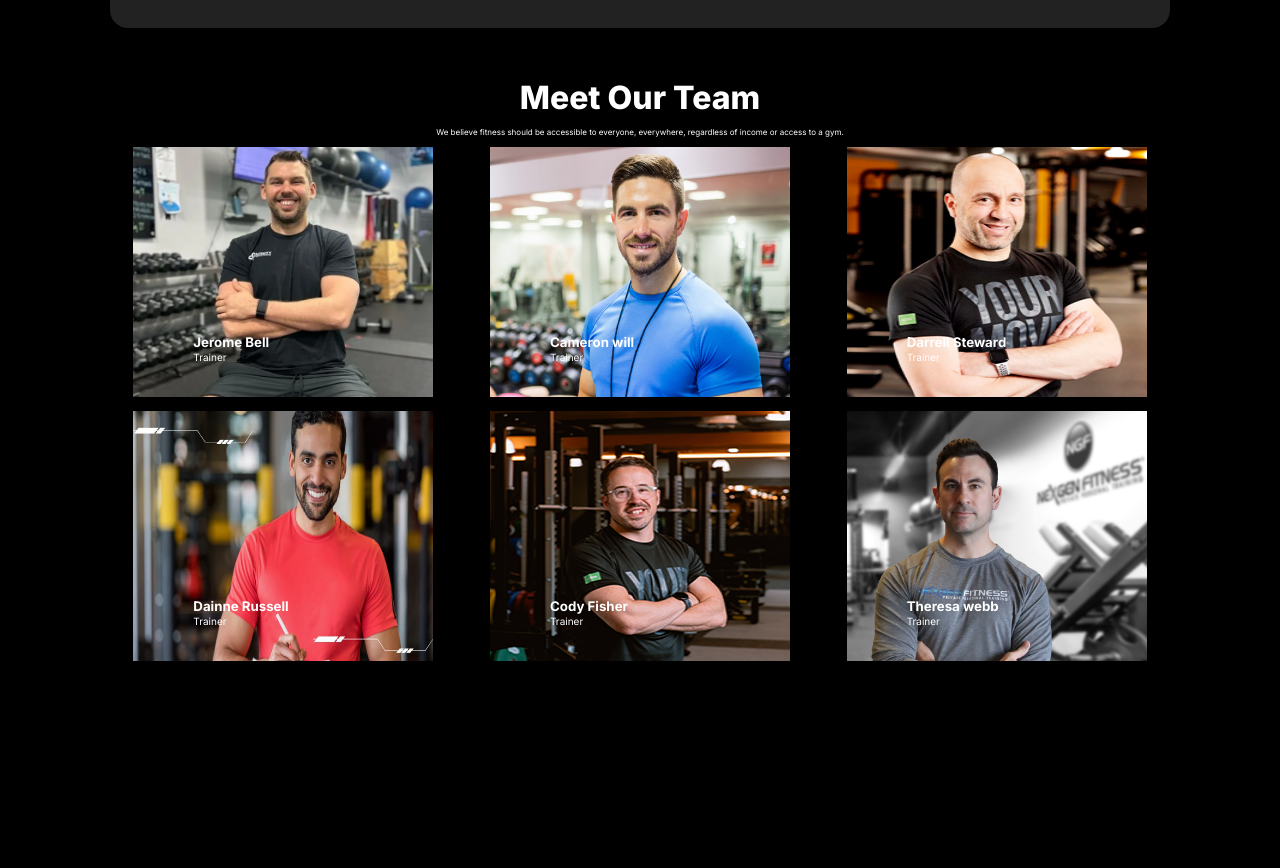
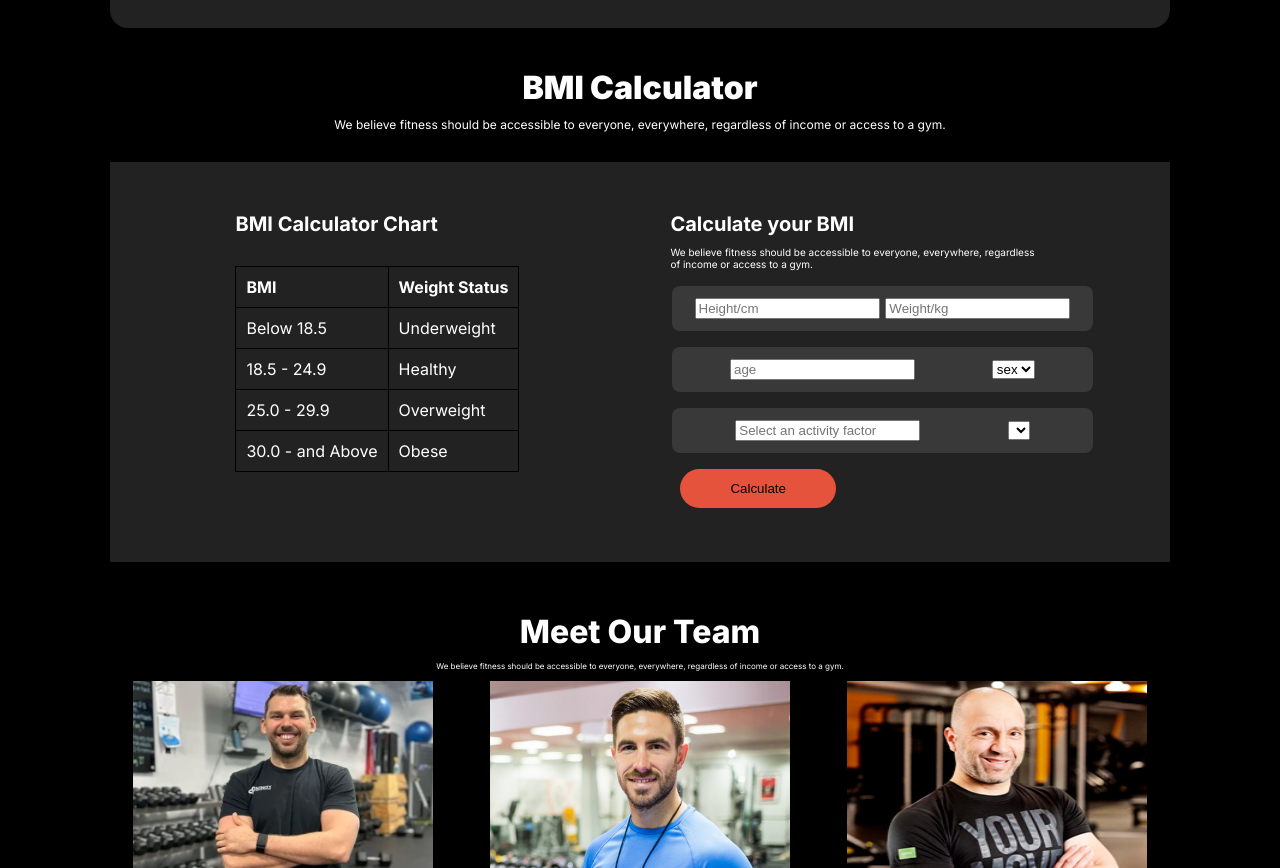
Before and after one commit to nurislamemon1/my-secound-assignment, a plain HTML site: page index.html in a window 1280 px wide. Shown: the part 1626-2494 px from the top of the page. Before the commit the page ends 2326 px from the top, so only its background shows below. Drawn offline with Linux system fonts and the light colour scheme.

Commit message:
BMI section done

```diff
--- a/index.html
+++ b/index.html
@@ -93,6 +93,72 @@
 
       </section>
 
+      <div class="BMI">
+        <h2>BMI Calculator</h2>
+        <p>We believe fitness should be accessible to everyone, everywhere, regardless of income or access to a gym.</p>
+      </div>
+
+<section class="calculate-section-container">
+
+    <div class="calculate-section">
+        <h3>BMI Calculator Chart</h3>
+        <table>
+            <tbody>
+                <tr>
+                    <th>BMI </th>
+                    <th>Weight Status</th>
+                </tr>
+                <tr>
+                    <td>Below 18.5</td>
+                    <td>Underweight</td>
+                </tr>
+                <tr>
+                    <td>18.5 - 24.9</td>
+                    <td>Healthy</td>
+                </tr>
+                <tr>
+                    <td>25.0 - 29.9</td>
+                    <td>Overweight</td>
+                </tr>
+                <tr>
+                    <td>30.0 - and Above</td>
+                    <td>Obese</td>
+                </tr>
+
+            </tbody>
+        </table>
+
+    </div>
+
+    <div class="calculate-BMI">
+        <h3>Calculate your BMI</h3>
+        <p>We believe fitness should be accessible to everyone, everywhere, regardless <br>of income or access to a gym. </p>
+        <form>
+            <div class="form-1">
+                <input type="text" placeholder="Height/cm">
+                <input type="text" placeholder="Weight/kg">
+            </div>
+        <div class="form-2">
+            <input type="text" placeholder="age">
+            <select>
+                <option>sex</option>
+            </select>
+        </div>
+
+        <div class="form-3">
+            <input type="" placeholder="Select an activity factor">
+            <select>
+                <option></option>
+            </select>
+        </div>
+        <button class="button">Calculate</button>
+        </form>
+
+    </div>
+
+</section>
+
+
 
       <section class="teams-section-container">
         <div class="team-content">
--- a/styles/styles.css
+++ b/styles/styles.css
@@ -204,6 +204,109 @@ margin: 20px 20px;
 
 }
 
+.BMI{
+    display: flex;
+    flex-direction: column;
+    justify-content: center;
+    align-items: center;
+    margin-top: 40px;
+}
+.BMI h2{
+     font-size: 32px;
+font-weight: 900;
+}
+.BMI p{
+    font-size: 12px;
+    margin-top: 10px;
+}
+
+.calculate-section-container{
+    width: 1060px;
+height: 400px;
+margin-top: 30px;
+background: rgb(34, 34, 34);
+display: flex;
+}
+
+   .calculate-section h3{
+  font-size: 20px;
+  margin-left: 50px;
+  margin-top: 50px;
+}
+table{
+    margin-top: 16px;
+    margin-top: 30px;
+    margin-left: 50px;
+
+}
+th, td{
+    text-align: left;
+}
+table, th, td{
+    border: 1px solid black;
+    border-collapse: collapse;
+    padding: 10px;
+}
+
+.calculate-BMI h3{
+    font-size: 20px;
+     margin-top: 50px;
+     margin-right: 60px;
+}
+.calculate-BMI p{
+    margin-top: 10px;
+    margin-right: 60px;
+    font-size: 10px;
+}
+
+.calculate-BMI form {
+  display: flex;
+  flex-direction: column;
+  gap: 16px;
+  margin-top: 16px;
+}
+.form-1{
+    display: flex;
+    flex-direction: row;
+    justify-content: space-between;
+    align-items: center;
+    padding: 12px 20px 12px 20px;
+    border-radius: 8px;
+background: rgba(255, 255, 255, 0.1);
+width: 90%;
+color: #2b2b2b;
+}
+.form-2{
+    display: flex;
+    flex-direction: row;
+    justify-content: space-between;
+    align-items: center;
+    padding: 12px 20px 12px 20px;
+    border-radius: 8px;
+background: rgba(255, 255, 255, 0.1);
+width: 90%;
+color: #2b2b2b;
+}
+.form-3{
+    display: flex;
+    flex-direction: row;
+    justify-content: space-between;
+    align-items: center;
+    padding: 12px 20px 12px 20px;
+    border-radius: 8px;
+background: rgba(255, 255, 255, 0.1);
+width: 90%;
+color: #2b2b2b;
+}
+
+.button{
+    border-radius: 30px;
+    background: rgb(230, 83, 60);
+    padding: 12px 50px;
+    border: none;
+    margin-left: 10px;
+}
+
 .teams-section-container{
     width: 1060px;
     height: 622px;
```
